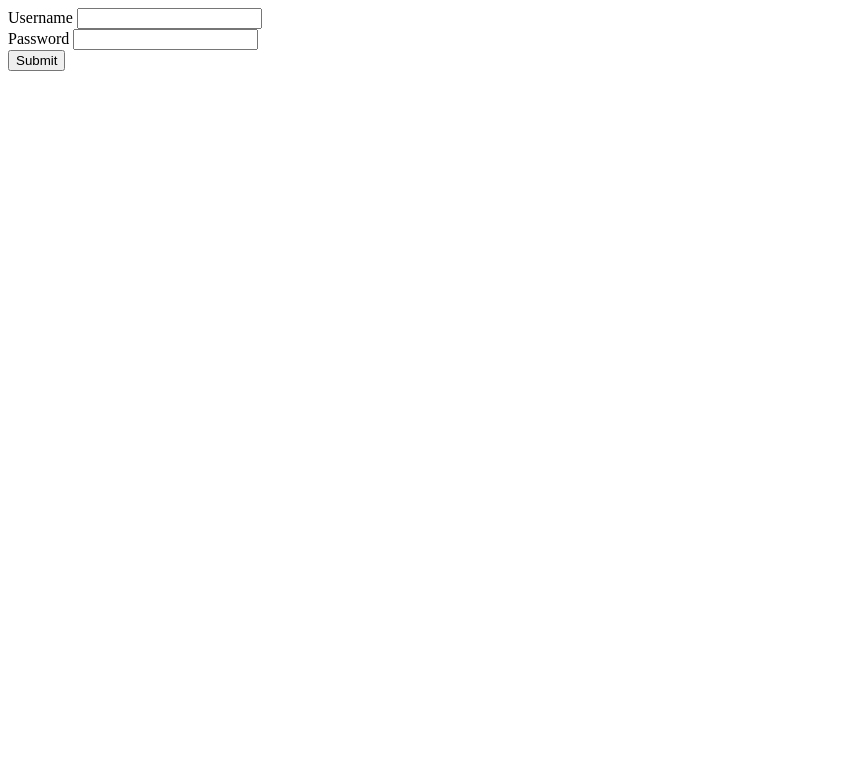
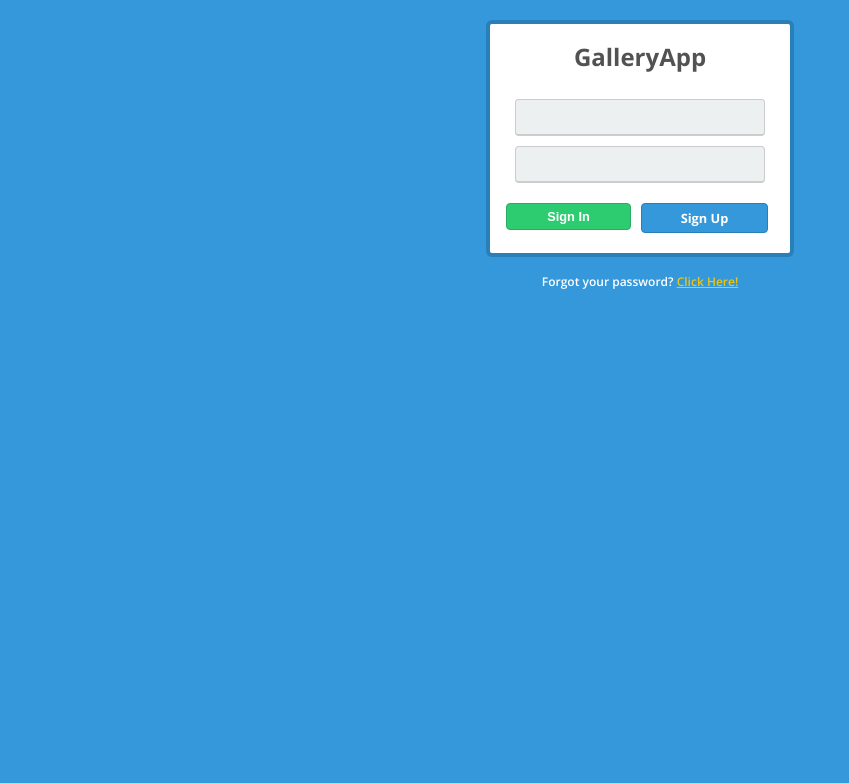
Before and after one commit to Stanko172/PHP_Gallery_app, a PHP site: page /admin/login.php in a window 1280 px wide. Shown: the top 783 px of the page, without its empty margins (0-849 px from the left). Run offline with PHP 8.4, Linux system fonts and the light colour scheme; some libraries are stand-ins or nearby versions.

Commit message:
added frontend for login page

```diff
--- a/admin/login.php
+++ b/admin/login.php
@@ -29,34 +29,145 @@ if(isset($_POST['submit'])){
 
 ?>
 
+<link href='https://fonts.googleapis.com/css?family=Open+Sans:700,600' rel='stylesheet' type='text/css'>
+
+<script src="//ajax.googleapis.com/ajax/libs/jquery/1.9.0/jquery.min.js" type="text/javascript"></script>
+<script>
+    function field_focus(field, email)
+  {
+    if(field.value == email)
+    {
+      field.value = '';
+    }
+  }
+
+  function field_blur(field, email)
+  {
+    if(field.value == '')
+    {
+      field.value = email;
+    }
+  }
+
+//Fade in dashboard box
+$(document).ready(function(){
+    $('.box').hide().fadeIn(1000);
+    });
+
+//Stop click event
+$('a').click(function(event){
+    event.preventDefault();
+	});
+</script>
+<style>
+body{
+  font-family: 'Open Sans', sans-serif;
+  background:#3498db;
+  margin: 0 auto 0 auto;
+  width:100%;
+  text-align:center;
+  margin: 20px 0px 20px 0px;
+}
+
+p{
+  font-size:12px;
+  text-decoration: none;
+  color:#ffffff;
+}
+
+h1{
+  font-size:1.5em;
+  color:#525252;
+}
+
+.box{
+  background:white;
+  width:300px;
+  border-radius:6px;
+  margin: 0 auto 0 auto;
+  padding:0px 0px 70px 0px;
+  border: #2980b9 4px solid;
+}
+
+.email{
+  background:#ecf0f1;
+  border: #ccc 1px solid;
+  border-bottom: #ccc 2px solid;
+  padding: 8px;
+  width:250px;
+  color:#AAAAAA;
+  margin-top:10px;
+  font-size:1em;
+  border-radius:4px;
+}
+
+.password{
+  border-radius:4px;
+  background:#ecf0f1;
+  border: #ccc 1px solid;
+  padding: 8px;
+  width:250px;
+  font-size:1em;
+}
+
+.btn{
+  background:#2ecc71;
+  width:125px;
+  padding-top:5px;
+  padding-bottom:5px;
+  color:white;
+  border-radius:4px;
+  border: #27ae60 1px solid;
+
+  margin-top:20px;
+  margin-bottom:20px;
+  float:left;
+  margin-left:16px;
+  font-weight:800;
+  font-size:0.8em;
+}
+
+.btn:hover{
+  background:#2CC06B;
+}
+
+#btn2{
+  float:left;
+  background:#3498db;
+  width:125px;  padding-top:5px;
+  padding-bottom:5px;
+  color:white;
+  border-radius:4px;
+  border: #2980b9 1px solid;
+
+  margin-top:20px;
+  margin-bottom:20px;
+  margin-left:10px;
+  font-weight:800;
+  font-size:0.8em;
+}
+
+#btn2:hover{
+background:#3594D2;
+}
+</style>
+
 <h4 class="bg-danger"><?php echo $msg; ?></h4>
 
-<div class="col-md-4 col-md-offset-3">
+<form method="POST" action="login.php">
+<div class="box">
+<h1>GalleryApp</h1>
 
-<form id="login-id" action="" method="post">
+<input type="text" name="username" value="<?php echo htmlentities($username); ?>" onFocus="field_focus(this, 'email');" onblur="field_blur(this, 'email');" class="email" />
 
-<div class="form-group">
-	<label for="username">Username</label>
-	<input type="text" class="form-control" name="username" value="<?php echo htmlentities($username); ?>" >
+<input type="password" name="password" value="<?php echo htmlentities($password); ?>" onFocus="field_focus(this, 'email');" onblur="field_blur(this, 'email');" class="email" />
 
-</div>
+<button class="btn" type="submit" name="submit">Sign In</button> <!-- End Btn -->
 
-<div class="form-group">
-	<label for="password">Password</label>
-	<input type="password" class="form-control" name="password" value="<?php echo htmlentities($password); ?>">
+<a href="#"><div id="btn2">Sign Up</div></a> <!-- End Btn2 -->
 
-</div>
-
-
-<div class="form-group">
-<input type="submit" name="submit" value="Submit" class="btn btn-primary">
-
-</div>
-
+</div> <!-- End Box -->
 
 </form>
 
-</div>
-
-
-</div>
+<p>Forgot your password? <u style="color:#f1c40f;">Click Here!</u></p>
```
